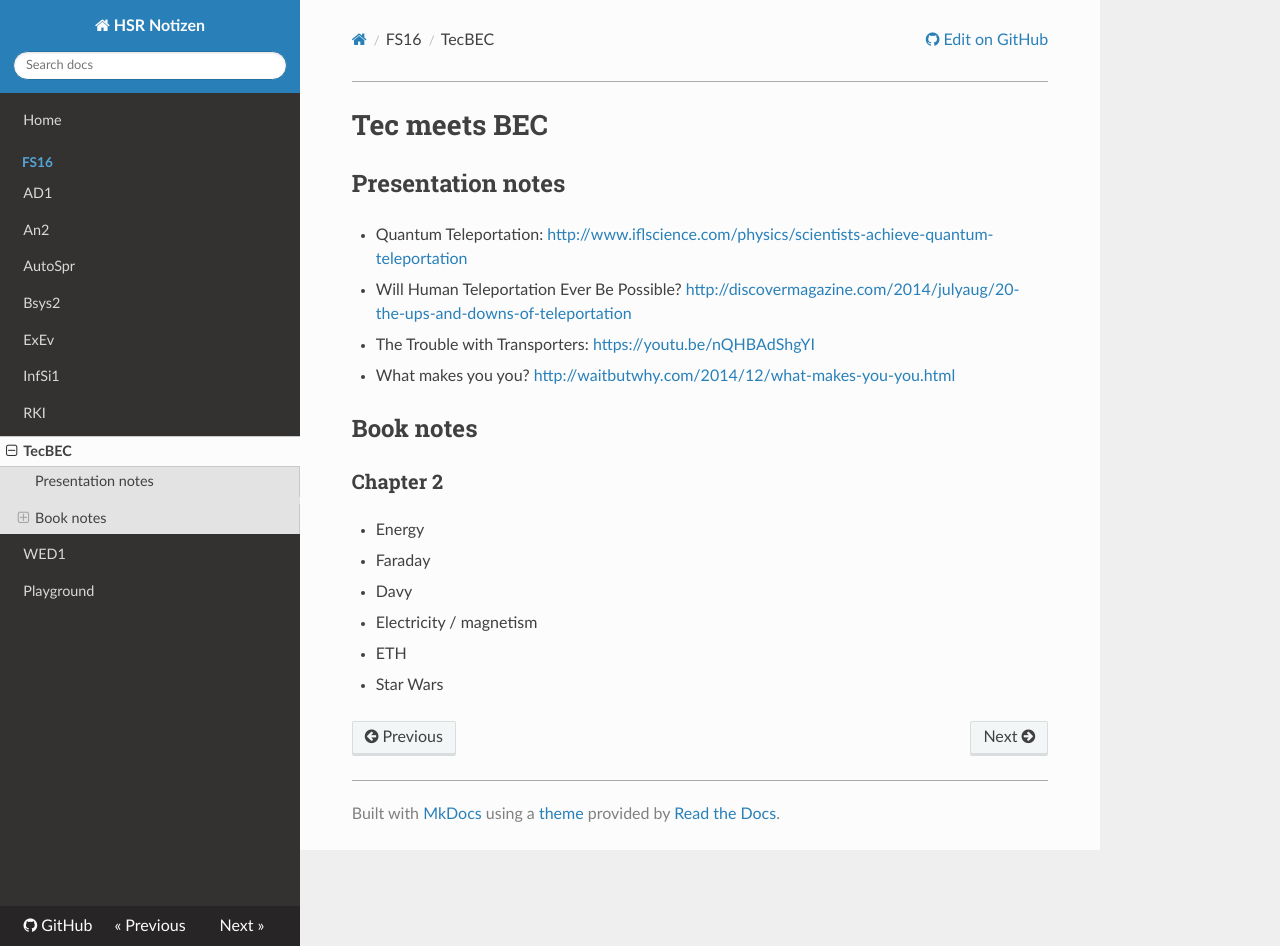
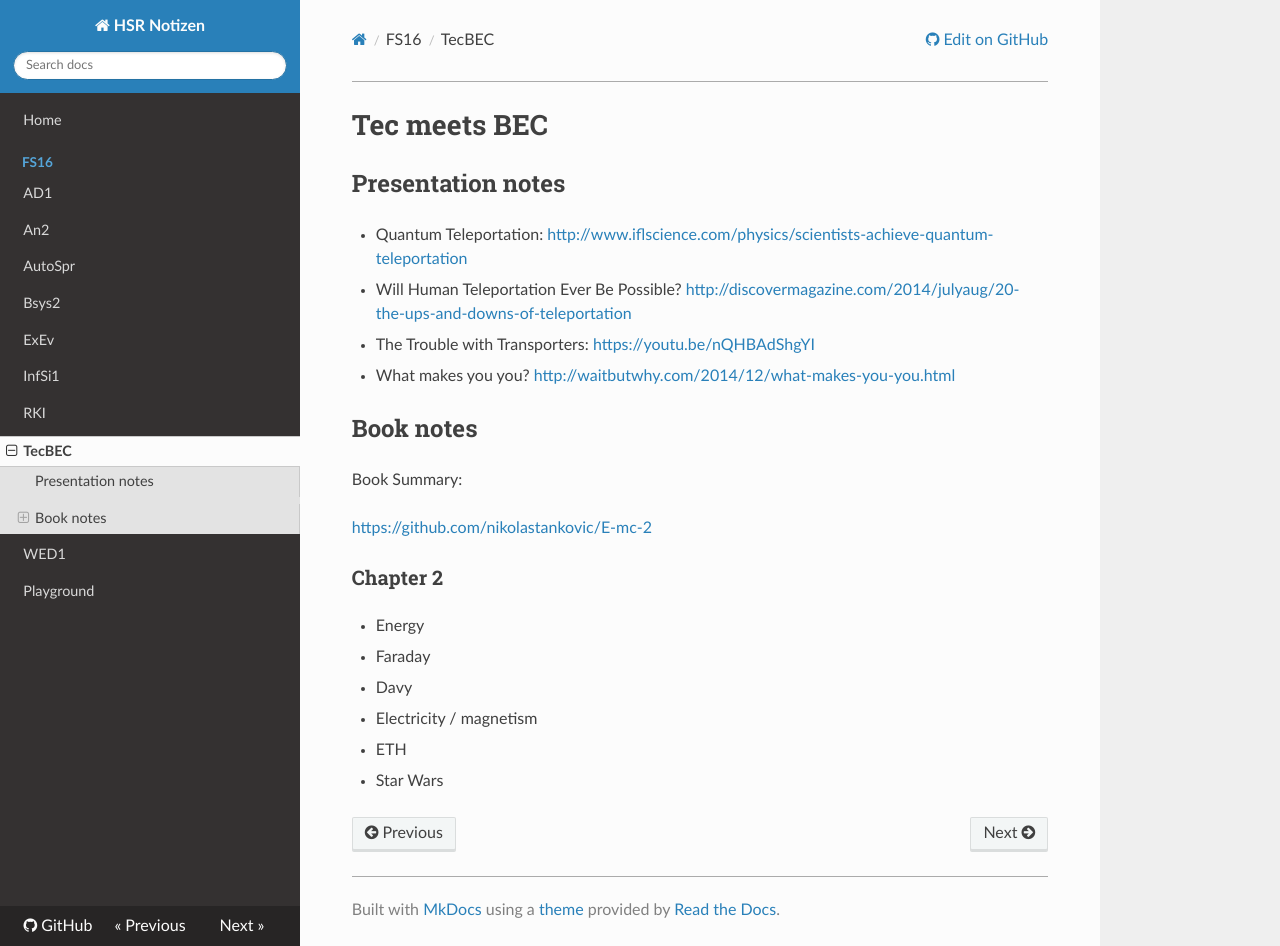
Before and after one commit to Excape/hsr-docs-fs16, an MkDocs documentation site: the page built from docs/fs16/tecbec.md, in a window 1280 px wide and 946 px high. Built offline with MkDocs 1.6.1, drawn with Linux system fonts in a browser that asks for light colours; nearby versions of some CDN libraries; old or Windows-style settings are respelled for this version of MkDocs.

Commit message:
Updated tecbec

```diff
--- a/docs/fs16/tecbec.md
+++ b/docs/fs16/tecbec.md
@@ -7,6 +7,10 @@
 * What makes you you? <http://waitbutwhy.com/2014/12/what-makes-you-you.html>
 
 ## Book notes
+Book Summary:
+
+<https://github.com/nikolastankovic/E-mc-2>
+
 ### Chapter 2
 * Energy
 * Faraday
```
